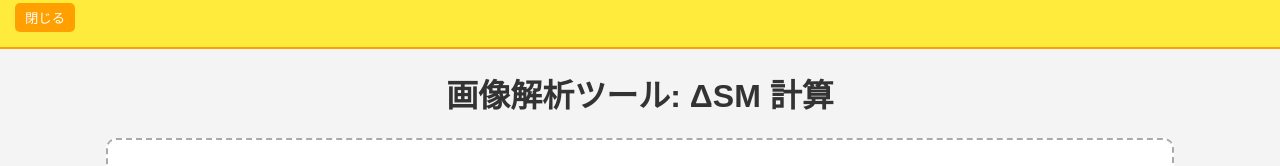
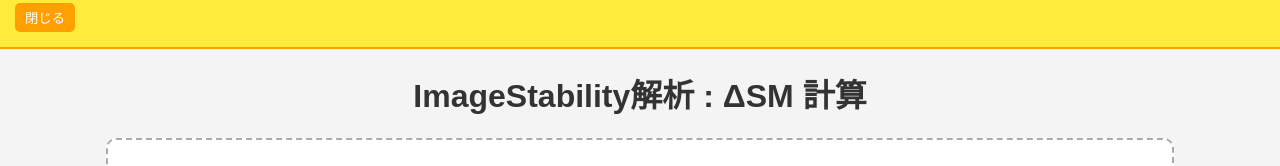
Before and after one commit to toropippi/DigitalImageStability, a plain HTML site: page index.html in a window 1280 px wide. Shown: the part 174-340 px from the top of the page. Drawn offline with Linux system fonts and the light colour scheme.

Commit message:
ImageStability

```diff
--- a/index.html
+++ b/index.html
@@ -2,7 +2,7 @@
 <html lang="ja">
 <head>
   <meta charset="UTF-8">
-  <title>ΔSM 計算ツール</title>
+  <title>ΔSM 計算ツール ImageStability解析</title>
   <style>
     body {
       font-family: Arial, sans-serif;
@@ -115,7 +115,7 @@
     <button onclick="document.getElementById('webgpu-warning').style.display='none'">閉じる</button>
   </div>
 
-  <h1>画像解析ツール: ΔSM 計算</h1>
+  <h1>ImageStability解析 : ΔSM 計算</h1>
 
   <!-- ドラッグ＆ドロップ領域 -->
   <div id="drop-area">
```
Also changed, not shown: 19 other files.
